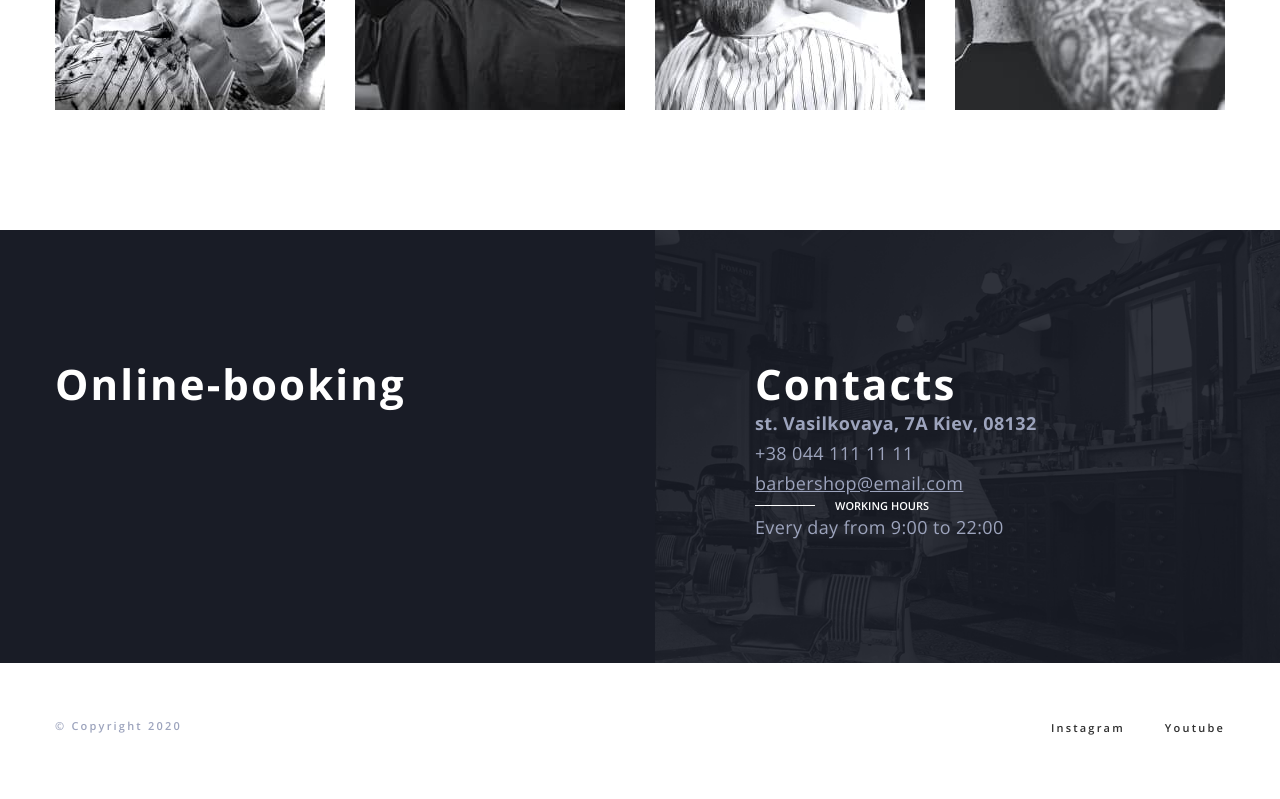
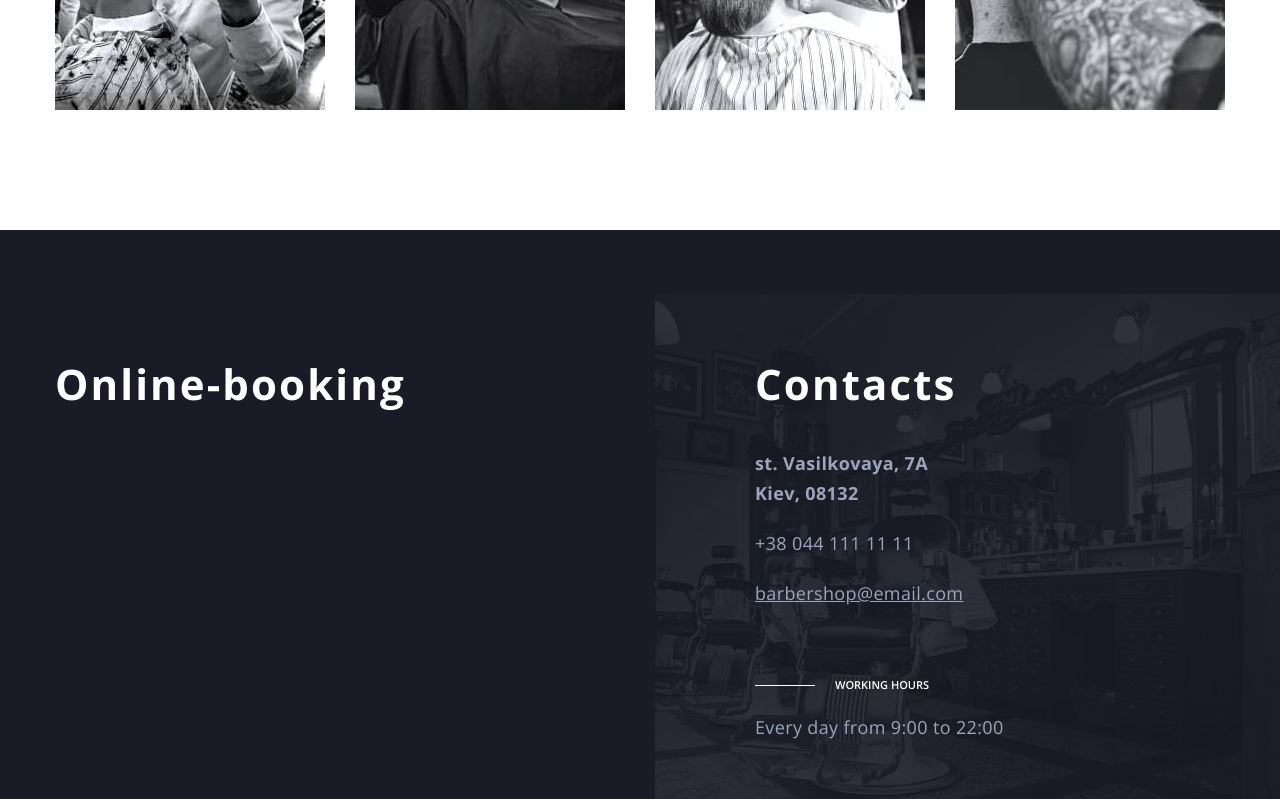
Before and after one commit to ViktorSvertoka/barbershop, a plain HTML site: page index.html in a window 1280 px wide. Shown: the part 3952-4751 px from the top of the page. Drawn offline with nearby package versions, Linux system fonts and the light colour scheme.

Commit message:
added margin & padding

```diff
--- a/css/styles.css
+++ b/css/styles.css
@@ -496,6 +496,7 @@ body {
   color: var(--primary-color);
   letter-spacing: 0.05em;
   margin-bottom: 20px;
+  padding-right: 70px;
 }
 
 .benefits-after-title {
@@ -706,6 +707,7 @@ body {
   line-height: 1.16;
   color: var(--second-color);
   letter-spacing: 0.05em;
+  margin-bottom: 40px;
 }
 
 .contacts-list {
@@ -713,6 +715,11 @@ body {
 
 .contacts-item {
   font-style: normal;
+  margin-bottom: 20px;
+}
+
+.contacts-item:last-child {
+  margin-bottom: 0px;
 }
 
 .contacts-address {
@@ -746,6 +753,8 @@ body {
   line-height: 1.36;
   text-transform: uppercase;
   color: var(--second-color);
+  margin-top: 70px;
+  margin-bottom: 20px;
 }
 
 .contacts-working-hours {
--- a/index.html
+++ b/index.html
@@ -379,7 +379,8 @@
                     class="contacts-address link"
                     href="https://goo.gl/maps/SqjWdAGcujGYJVh9A"
                     rel="noopener noreferrer nofollow"
-                    >st. Vasilkovaya, 7A Kiev, 08132
+                    >st. Vasilkovaya, 7A <br />
+                    Kiev, 08132
                   </a>
                 </li>
                 <li class="contacts-item item">
```
